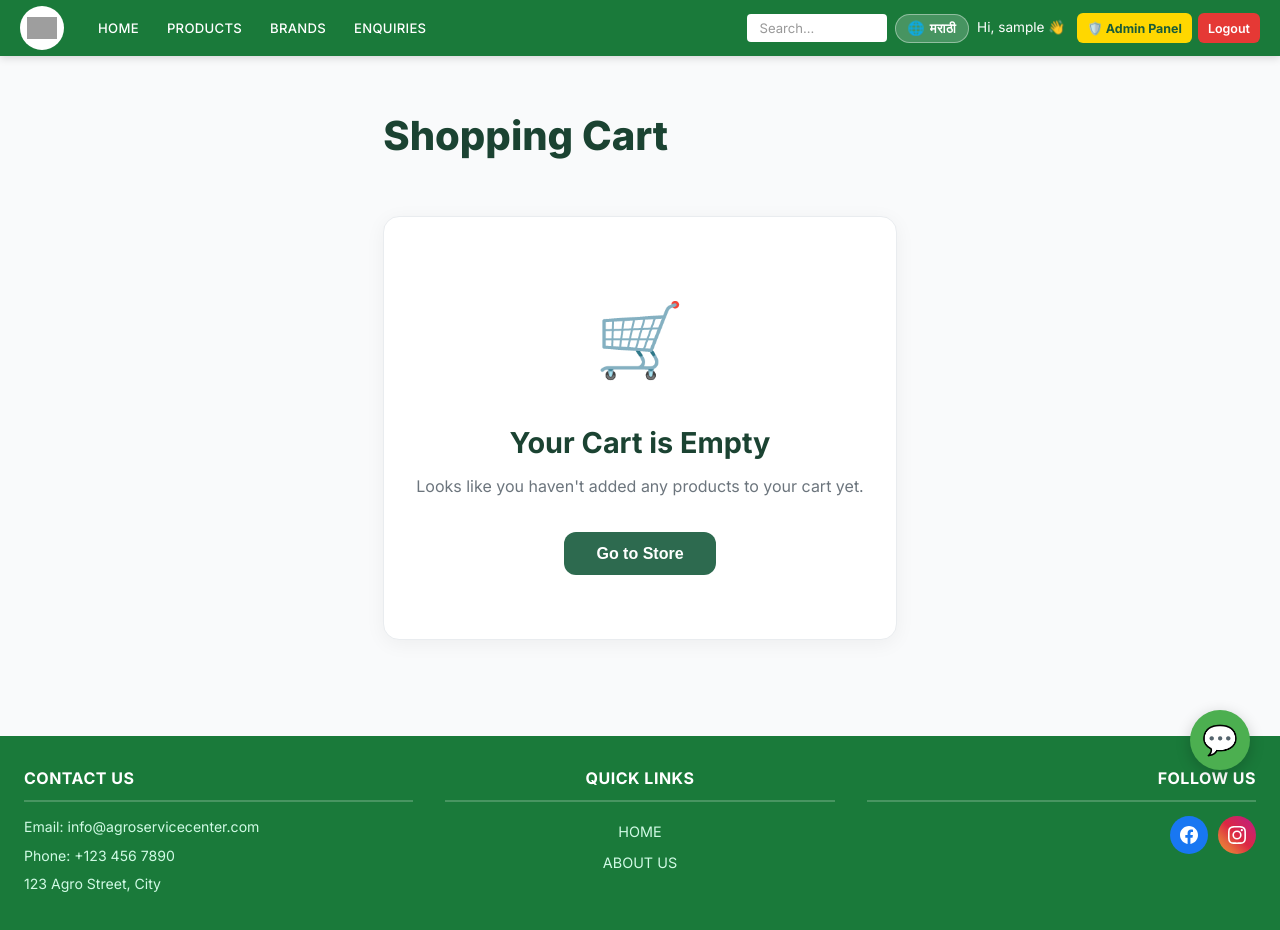
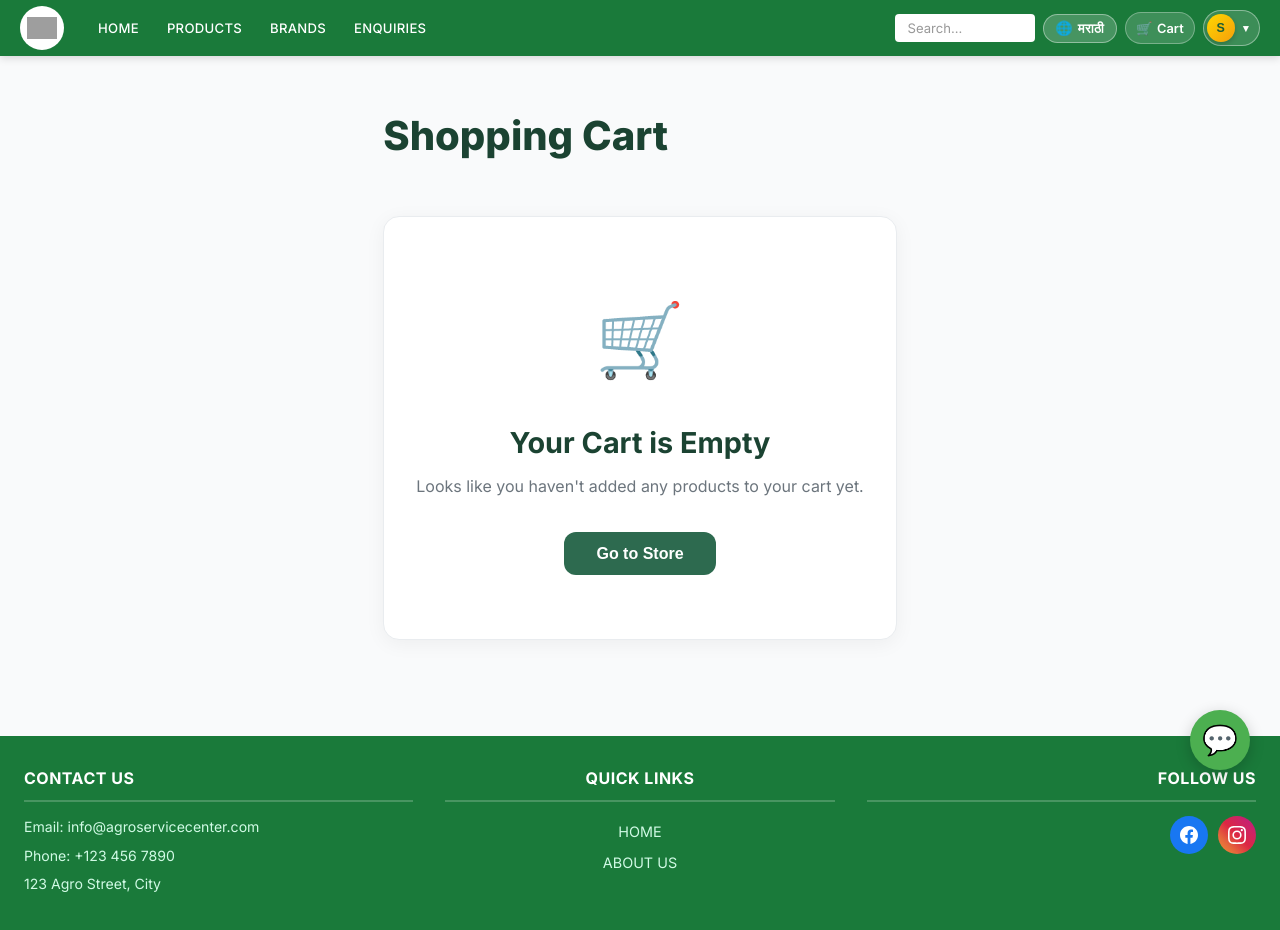
Before and after one commit to ShravaniMahajan/Mauli-Agro-service-center, a React (Vite) app in the folder client/: page /cart in a window 1280 px wide. Built offline with nearby package versions, Linux system fonts and the light colour scheme; sample sign-in values are in the browser's storage; grey boxes are pictures that could not be loaded.

Commit message:
Replace bulky navbar panel buttons with sleek top-right profile avatar dropdown

```diff
--- a/client/src/components/Navbar.css
+++ b/client/src/components/Navbar.css
@@ -228,77 +228,272 @@
   background: #ffe44d;
 }
 
+/* Cart Button & Badge */
 .agro-cart-btn {
   padding: 4px 10px;
-  background: rgba(255,255,255,0.18);
+  background: rgba(255, 255, 255, 0.16);
   color: white;
-  border: 1px solid rgba(255,255,255,0.35);
-  border-radius: 6px;
-  font-size: 0.78rem;
+  border: 1px solid rgba(255, 255, 255, 0.3);
+  border-radius: 20px;
+  font-size: 0.8rem;
   font-weight: 600;
   cursor: pointer;
   font-family: 'Inter', sans-serif;
   transition: all 0.2s;
-  height: 30px;
+  height: 32px;
   display: inline-flex;
   align-items: center;
   justify-content: center;
-  gap: 4px;
+  gap: 5px;
   white-space: nowrap;
 }
 
 .agro-cart-btn:hover {
-  background: rgba(255,255,255,0.3);
+  background: rgba(255, 255, 255, 0.28);
+  transform: translateY(-1px);
 }
 
-.agro-logout-btn {
-  padding: 4px 10px;
-  background: #e53935;
-  color: white;
-  border: none;
-  border-radius: 6px;
-  font-size: 0.78rem;
-  font-weight: 600;
-  cursor: pointer;
-  font-family: 'Inter', sans-serif;
-  transition: background 0.2s;
-  height: 30px;
+.agro-cart-badge {
+  background: #ffd700;
+  color: #1a5c38;
+  font-size: 0.72rem;
+  font-weight: 800;
+  border-radius: 50%;
+  width: 18px;
+  height: 18px;
   display: inline-flex;
   align-items: center;
   justify-content: center;
-  white-space: nowrap;
 }
 
-.agro-logout-btn:hover {
-  background: #c62828;
+/* ---- Profile Avatar & Dropdown Popup ---- */
+.agro-profile-wrapper {
+  position: relative;
+  display: inline-block;
 }
 
-.agro-dashboard-btn {
-  padding: 4px 10px;
-  background: #ffd700;
+.agro-avatar-btn {
+  display: flex;
+  align-items: center;
+  gap: 6px;
+  background: rgba(255, 255, 255, 0.15);
+  border: 1.5px solid rgba(255, 255, 255, 0.4);
+  padding: 3px 8px 3px 3px;
+  border-radius: 30px;
+  cursor: pointer;
+  transition: all 0.2s;
+  outline: none;
+}
+
+.agro-avatar-btn:hover,
+.agro-avatar-btn.active {
+  background: rgba(255, 255, 255, 0.28);
+  border-color: #ffd700;
+  box-shadow: 0 0 10px rgba(255, 215, 0, 0.4);
+}
+
+.agro-avatar-circle {
+  width: 28px;
+  height: 28px;
+  border-radius: 50%;
+  background: linear-gradient(135deg, #ffd700, #f59e0b);
   color: #1a5c38;
-  border: none;
-  border-radius: 6px;
+  font-weight: 800;
   font-size: 0.78rem;
-  font-weight: 700;
-  cursor: pointer;
-  font-family: 'Inter', sans-serif;
-  transition: all 0.2s ease;
-  height: 30px;
-  display: inline-flex;
+  display: flex;
   align-items: center;
   justify-content: center;
-  gap: 4px;
-  white-space: nowrap;
+  box-shadow: 0 2px 5px rgba(0, 0, 0, 0.2);
 }
 
-.agro-dashboard-btn:hover {
-  background: #ffe44d;
-  transform: translateY(-1px);
+.agro-avatar-arrow {
+  color: white;
+  font-size: 0.65rem;
+  transition: transform 0.2s;
 }
 
-.agro-dashboard-btn:active {
-  transform: translateY(0);
+/* Floating Profile Popup */
+.agro-profile-popup {
+  position: absolute;
+  top: calc(100% + 8px);
+  right: 0;
+  width: 280px;
+  background: #ffffff;
+  border-radius: 14px;
+  box-shadow: 0 12px 36px rgba(0, 0, 0, 0.22);
+  border: 1px solid rgba(0, 0, 0, 0.08);
+  overflow: hidden;
+  z-index: 1100;
+  animation: popupSlide 0.22s cubic-bezier(0.16, 1, 0.3, 1);
+  color: #1e293b;
+}
+
+@keyframes popupSlide {
+  from {
+    opacity: 0;
+    transform: translateY(-8px) scale(0.96);
+  }
+  to {
+    opacity: 1;
+    transform: translateY(0) scale(1);
+  }
+}
+
+.profile-popup-header {
+  display: flex;
+  align-items: center;
+  gap: 12px;
+  padding: 1rem 1.1rem;
+  background: linear-gradient(135deg, #f0fdf4, #e8f5e9);
+  border-bottom: 1px solid #e2e8f0;
+}
+
+.popup-avatar-lg {
+  width: 44px;
+  height: 44px;
+  border-radius: 50%;
+  background: linear-gradient(135deg, #16a34a, #15803d);
+  color: #ffffff;
+  font-size: 1.1rem;
+  font-weight: 800;
+  display: flex;
+  align-items: center;
+  justify-content: center;
+  flex-shrink: 0;
+  box-shadow: 0 4px 10px rgba(22, 163, 74, 0.3);
+}
+
+.popup-user-details {
+  overflow: hidden;
+  display: flex;
+  flex-direction: column;
+  gap: 2px;
+}
+
+.popup-user-name {
+  font-weight: 700;
+  font-size: 0.95rem;
+  color: #0f172a;
+  white-space: nowrap;
+  overflow: hidden;
+  text-overflow: ellipsis;
+}
+
+.popup-user-email {
+  font-size: 0.75rem;
+  color: #64748b;
+  white-space: nowrap;
+  overflow: hidden;
+  text-overflow: ellipsis;
+}
+
+.popup-role-tag {
+  display: inline-block;
+  margin-top: 3px;
+  font-size: 0.68rem;
+  font-weight: 700;
+  padding: 2px 7px;
+  border-radius: 20px;
+  width: fit-content;
+}
+
+.popup-role-tag.user {
+  background: #dcfce7;
+  color: #166534;
+}
+
+.popup-role-tag.admin {
+  background: #f3e8ff;
+  color: #7e22ce;
+}
+
+/* Quick stats row */
+.profile-popup-stats {
+  display: flex;
+  align-items: center;
+  justify-content: space-around;
+  padding: 0.65rem 0.5rem;
+  background: #ffffff;
+  border-bottom: 1px solid #f1f5f9;
+}
+
+.popup-stat-item {
+  display: flex;
+  flex-direction: column;
+  align-items: center;
+}
+
+.popup-stat-val {
+  font-weight: 700;
+  font-size: 0.9rem;
+  color: #0f172a;
+}
+
+.popup-stat-val.text-green {
+  color: #16a34a;
+}
+
+.popup-stat-lbl {
+  font-size: 0.68rem;
+  color: #94a3b8;
+  text-transform: uppercase;
+  font-weight: 600;
+}
+
+.popup-stat-divider {
+  width: 1px;
+  height: 24px;
+  background: #e2e8f0;
+}
+
+/* Popup menu links */
+.profile-popup-menu {
+  padding: 0.5rem;
+  display: flex;
+  flex-direction: column;
+  gap: 2px;
+}
+
+.popup-menu-item {
+  display: flex;
+  align-items: center;
+  gap: 10px;
+  width: 100%;
+  padding: 0.55rem 0.8rem;
+  border: none;
+  background: transparent;
+  border-radius: 8px;
+  font-size: 0.84rem;
+  font-weight: 500;
+  color: #334155;
+  cursor: pointer;
+  text-align: left;
+  transition: all 0.15s ease;
+}
+
+.popup-menu-item:hover {
+  background: #f0fdf4;
+  color: #15803d;
+  font-weight: 600;
+}
+
+.popup-menu-item .menu-icon {
+  font-size: 1rem;
+}
+
+.popup-menu-divider {
+  height: 1px;
+  background: #f1f5f9;
+  margin: 4px 0;
+}
+
+.popup-menu-item.logout-item {
+  color: #dc2626;
+}
+
+.popup-menu-item.logout-item:hover {
+  background: #fef2f2;
+  color: #b91c1c;
 }
 
 /* Responsive */
--- a/client/src/components/Navbar.jsx
+++ b/client/src/components/Navbar.jsx
@@ -1,4 +1,4 @@
-import React from "react";
+import React, { useState, useEffect, useRef } from "react";
 import { useNavigate, useLocation } from "react-router-dom";
 import { useLanguage } from "../context/LanguageContext";
 import "./Navbar.css";
@@ -7,6 +7,10 @@ function Navbar() {
   const navigate = useNavigate();
   const location = useLocation();
   const { lang, toggleLanguage, t } = useLanguage();
+  const [showProfileMenu, setShowProfileMenu] = useState(false);
+  const [cartCount, setCartCount] = useState(0);
+  const [orderCount, setOrderCount] = useState(0);
+  const dropdownRef = useRef(null);
 
   let user = null;
   try {
@@ -14,10 +18,54 @@ function Navbar() {
     if (userStr && userStr !== "undefined") user = JSON.parse(userStr);
   } catch (e) {}
 
+  // Sync cart count
+  const updateCounts = () => {
+    try {
+      const cart = JSON.parse(localStorage.getItem("cart") || "[]");
+      const totalItems = cart.reduce((acc, item) => acc + (Number(item.quantity) || 1), 0);
+      setCartCount(totalItems);
+
+      const localOrders = JSON.parse(localStorage.getItem("mock_orders") || "[]");
+      setOrderCount(localOrders.length || (user ? 1 : 0));
+    } catch (e) {}
+  };
+
+  useEffect(() => {
+    updateCounts();
+    window.addEventListener("cartUpdated", updateCounts);
+    window.addEventListener("storage", updateCounts);
+    return () => {
+      window.removeEventListener("cartUpdated", updateCounts);
+      window.removeEventListener("storage", updateCounts);
+    };
+  }, []);
+
+  // Close dropdown on click outside
+  useEffect(() => {
+    const handleClickOutside = (e) => {
+      if (dropdownRef.current && !dropdownRef.current.contains(e.target)) {
+        setShowProfileMenu(false);
+      }
+    };
+    document.addEventListener("mousedown", handleClickOutside);
+    return () => document.removeEventListener("mousedown", handleClickOutside);
+  }, []);
+
   const handleLogout = () => {
     localStorage.clear();
+    setShowProfileMenu(false);
     navigate("/login");
   };
+
+  const initials = user?.username
+    ? user.username
+        .trim()
+        .split(" ")
+        .map((n) => n[0])
+        .join("")
+        .slice(0, 2)
+        .toUpperCase()
+    : "U";
 
   return (
     <nav className="agro-navbar">
@@ -50,7 +98,7 @@ function Navbar() {
           </li>
         </ul>
 
-        {/* Right side: Search + Language Toggle + Auth */}
+        {/* Right side: Search + Language Toggle + Cart + Profile */}
         <div className="agro-nav-right">
           <div className="agro-search-box">
             <input type="text" placeholder={t("searchPlaceholder")} />
@@ -61,28 +109,115 @@ function Navbar() {
             🌐 <span className="lang-text">{lang === "en" ? "मराठी" : "English"}</span>
           </button>
 
+          {/* Cart Button */}
+          <button className="agro-cart-btn" onClick={() => navigate("/cart")} title="Shopping Cart">
+            🛒 <span className="cart-text">Cart</span>
+            {cartCount > 0 && <span className="agro-cart-badge">{cartCount}</span>}
+          </button>
+
           {user ? (
-            <div className="agro-auth-area">
-              <span className="agro-user-welcome" style={{ color: 'white', marginRight: '6px', fontSize: '0.85rem' }}>
-                Hi, {user.username} 👋
+            /* Profile Avatar Button & Dropdown */
+            <div className="agro-profile-wrapper" ref={dropdownRef}>
+              <button
+                type="button"
+                className={`agro-avatar-btn ${showProfileMenu ? "active" : ""}`}
+                onClick={() => setShowProfileMenu(!showProfileMenu)}
+                title="Account Profile"
+              >
+                <div className="agro-avatar-circle">{initials}</div>
+                <span className="agro-avatar-arrow">{showProfileMenu ? "▲" : "▼"}</span>
+              </button>
+
+              {showProfileMenu && (
+                <div className="agro-profile-popup">
+                  {/* Popup User Header */}
+                  <div className="profile-popup-header">
+                    <div className="popup-avatar-lg">{initials}</div>
+                    <div className="popup-user-details">
+                      <div className="popup-user-name">{user.username}</div>
+                      <div className="popup-user-email">{user.email || "No email attached"}</div>
+                      <span className={`popup-role-tag ${user.role || "user"}`}>
+                        {user.role === "admin" ? "🛡️ Administrator" : "🌱 Active User"}
                       </span>
+                    </div>
+                  </div>
+
+                  {/* Popup Quick Stats */}
+                  <div className="profile-popup-stats">
+                    <div className="popup-stat-item">
+                      <span className="popup-stat-val">{orderCount}</span>
+                      <span className="popup-stat-lbl">Orders</span>
+                    </div>
+                    <div className="popup-stat-divider"></div>
+                    <div className="popup-stat-item">
+                      <span className="popup-stat-val text-green">● Active</span>
+                      <span className="popup-stat-lbl">Status</span>
+                    </div>
+                  </div>
+
+                  {/* Navigation Links */}
+                  <div className="profile-popup-menu">
                     {user.role === "admin" ? (
-                <button className="agro-dashboard-btn" onClick={() => navigate("/admin-panel")}>
-                  {t("adminPanel")}
+                      <button
+                        className="popup-menu-item"
+                        onClick={() => {
+                          setShowProfileMenu(false);
+                          navigate("/admin-panel");
+                        }}
+                      >
+                        <span className="menu-icon">🛡️</span> Admin Dashboard
                       </button>
                     ) : (
                       <>
-                  <button className="agro-dashboard-btn" onClick={() => navigate("/user-panel")}>
-                    {t("myPanel")}
+                        <button
+                          className="popup-menu-item"
+                          onClick={() => {
+                            setShowProfileMenu(false);
+                            navigate("/user-panel");
+                          }}
+                        >
+                          <span className="menu-icon">👤</span> My Profile & Details
                         </button>
-                  <button className="agro-cart-btn" onClick={() => navigate("/cart")}>
-                    {t("cart")}
+                        <button
+                          className="popup-menu-item"
+                          onClick={() => {
+                            setShowProfileMenu(false);
+                            navigate("/user-panel");
+                          }}
+                        >
+                          <span className="menu-icon">📦</span> My Order History
                         </button>
                       </>
                     )}
-              <button className="agro-logout-btn" onClick={handleLogout}>
-                {t("logout")}
+
+                    <button
+                      className="popup-menu-item"
+                      onClick={() => {
+                        setShowProfileMenu(false);
+                        navigate("/products");
+                      }}
+                    >
+                      <span className="menu-icon">🛍️</span> Browse Products
                     </button>
+
+                    <button
+                      className="popup-menu-item"
+                      onClick={() => {
+                        setShowProfileMenu(false);
+                        navigate("/cart");
+                      }}
+                    >
+                      <span className="menu-icon">🛒</span> View Shopping Cart
+                    </button>
+
+                    <div className="popup-menu-divider"></div>
+
+                    <button className="popup-menu-item logout-item" onClick={handleLogout}>
+                      <span className="menu-icon">🚪</span> Logout
+                    </button>
+                  </div>
+                </div>
+              )}
             </div>
           ) : (
             <div className="agro-auth-area">
```
Lines whose indentation alone changed are shown as unchanged.
